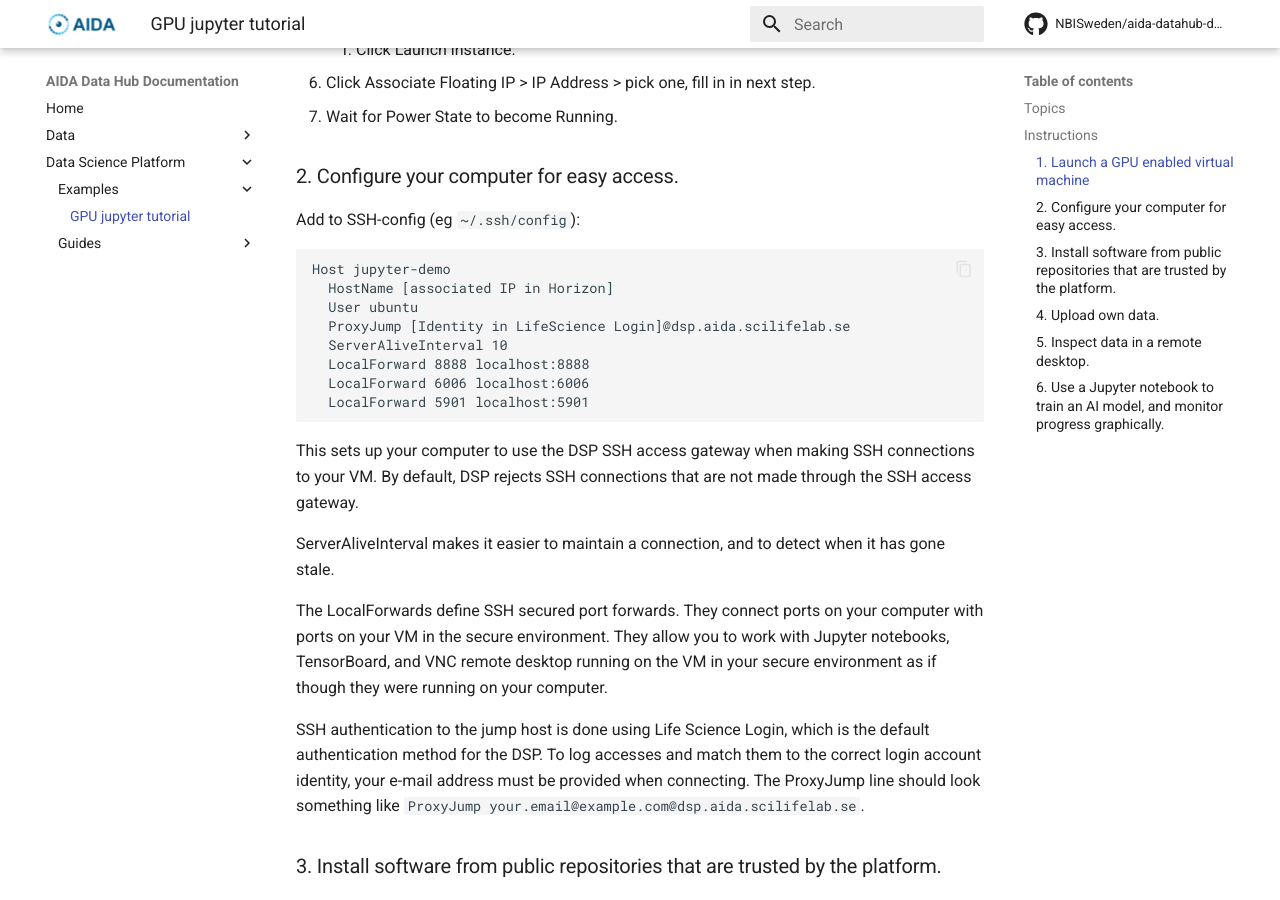
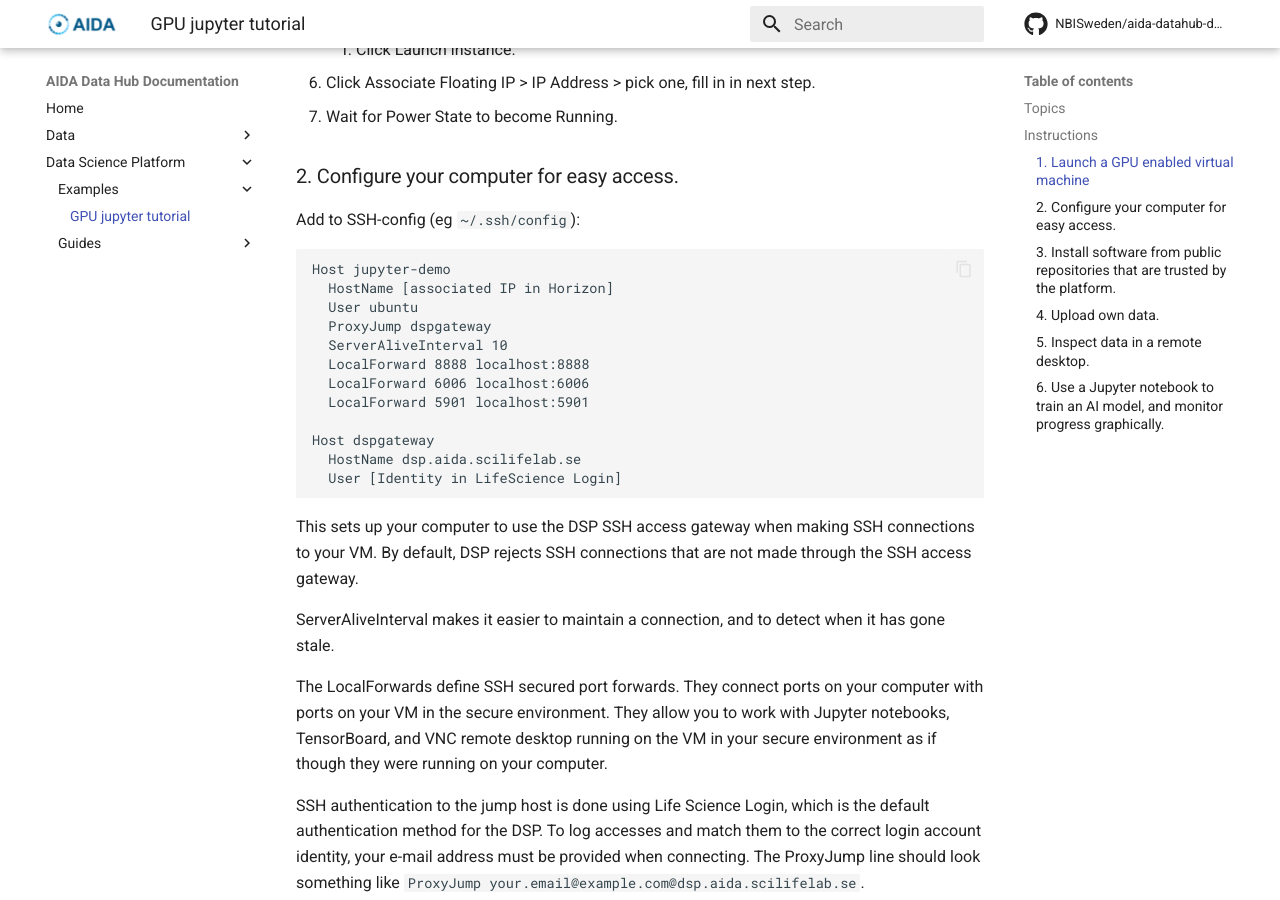
Before and after one commit to NBISweden/aida-datahub-docs, an MkDocs documentation site: the page built from docs/Data Science Platform/Examples/gpu-jupyter-example.md, in a window 1280 px wide and 900 px high, scrolled down 902 px. Built offline with MkDocs 1.6.1 and Material for MkDocs 9.7.7, drawn with Linux system fonts in a browser that asks for light colours; comment, search, counter and statistics services are not loaded.

Commit message:
Use a separate host for the gateway to provide the username in a way ssh on DGX-2 likes

````diff
--- a/docs/Data Science Platform/Examples/gpu-jupyter-example.md
+++ b/docs/Data Science Platform/Examples/gpu-jupyter-example.md
@@ -37,11 +37,15 @@ Add to SSH-config (eg `~/.ssh/config`):
 Host jupyter-demo
   HostName [associated IP in Horizon]
   User ubuntu
-  ProxyJump [Identity in LifeScience Login]@dsp.aida.scilifelab.se
+  ProxyJump dspgateway
   ServerAliveInterval 10
   LocalForward 8888 localhost:8888
   LocalForward 6006 localhost:6006
   LocalForward 5901 localhost:5901
+
+Host dspgateway
+  HostName dsp.aida.scilifelab.se
+  User [Identity in LifeScience Login]
 ```
 
 This sets up your computer to use the DSP SSH access gateway when making SSH
````
